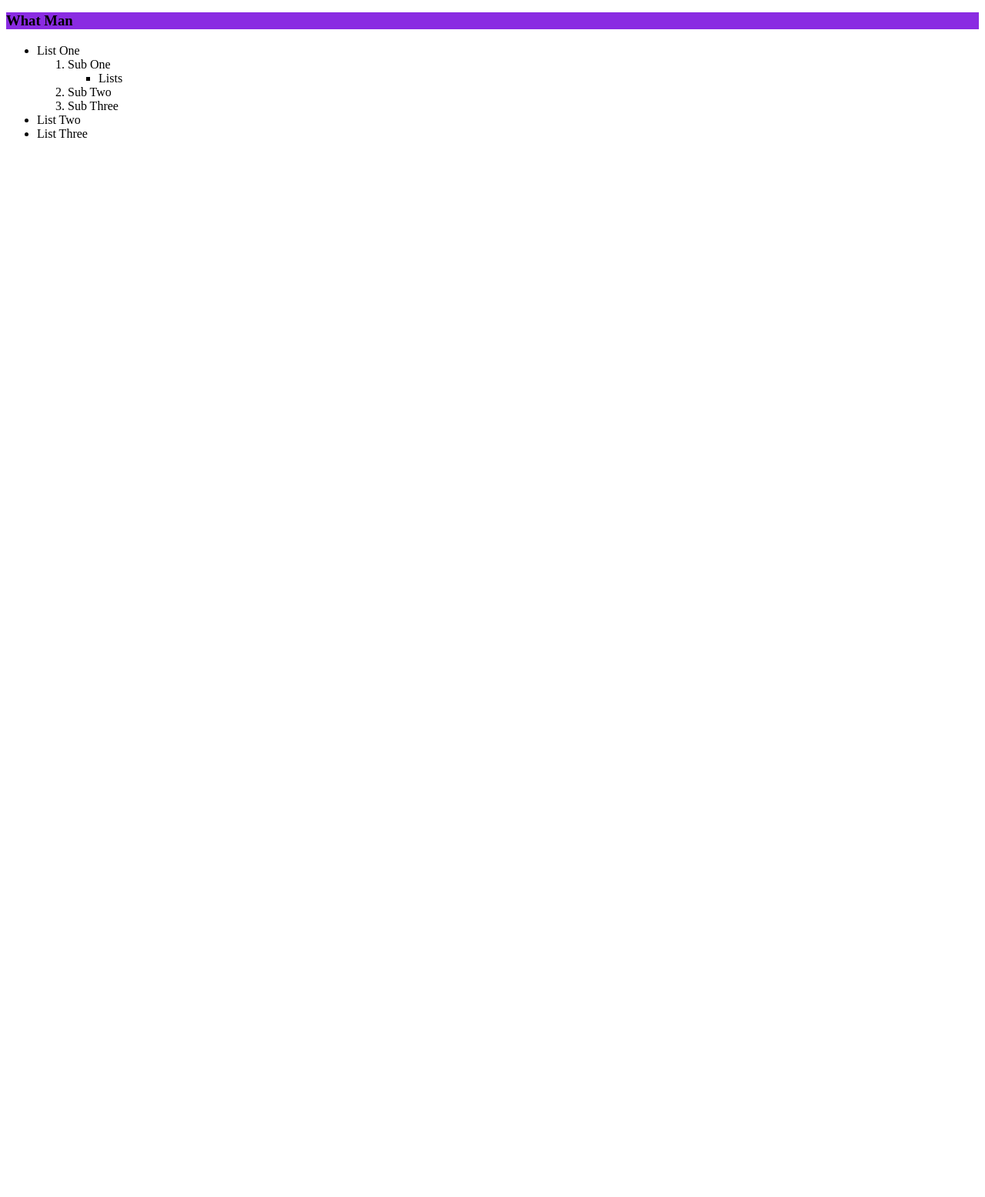
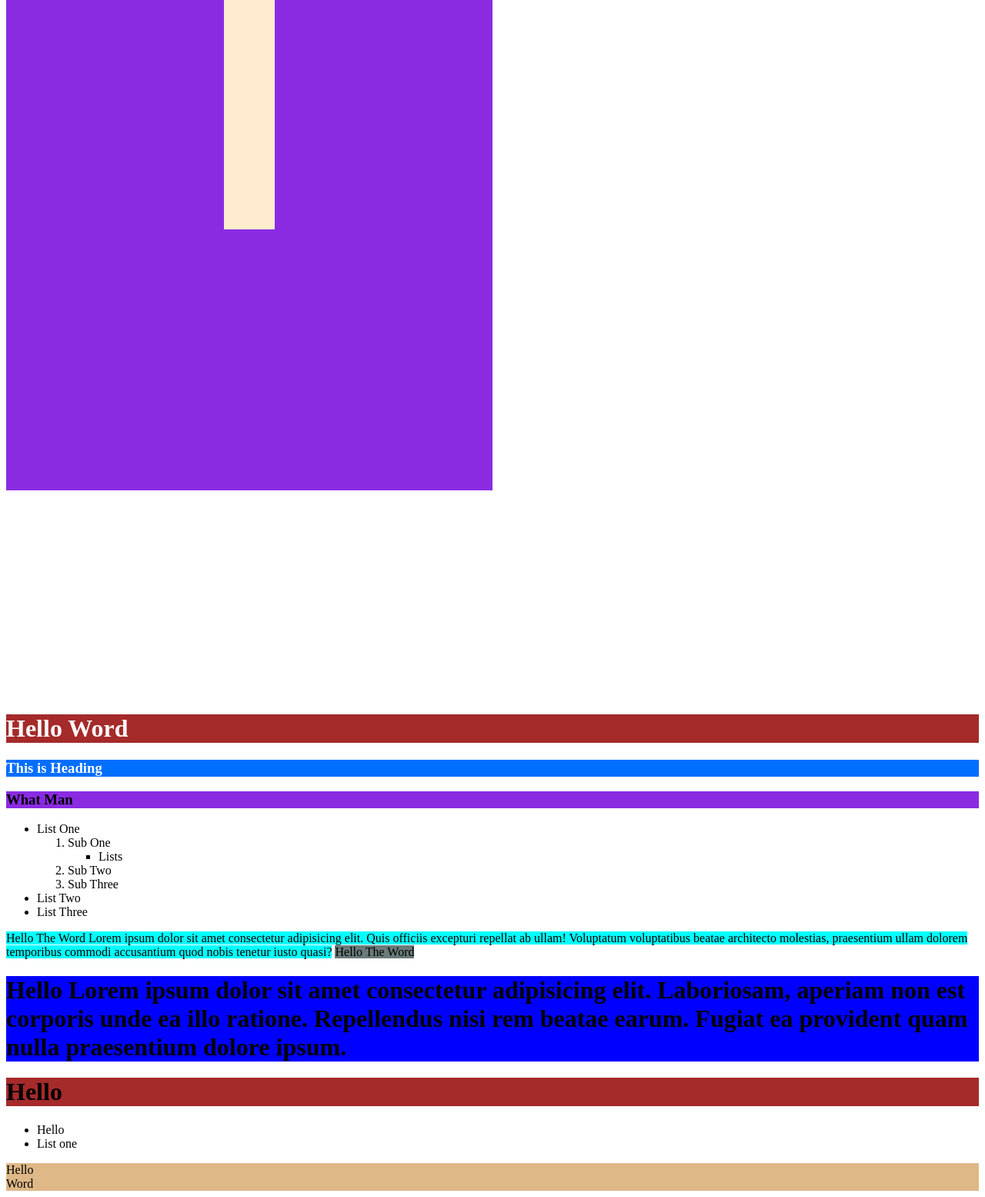
Before and after one commit to syedhussnainshah/1-2-web, a plain HTML site: page CSS/index.html in a window 1280 px wide. Shown: the part 91-1646 px from the top of the page at 77% size. Before the commit the page ends 800 px from the top, so only its background shows below. Drawn offline with Linux system fonts and the light colour scheme.

Commit message:
March, 7 2022

```diff
--- a/CSS/index.html
+++ b/CSS/index.html
@@ -6,6 +6,38 @@
 </head>
 
 <body>
+
+<style>
+    .parentDiv{
+        display: flex;
+        background-color: blueviolet;
+        justify-content: center;
+        width: 50%;
+        height:90vh;
+    }
+    .headOne{
+        background-color: blanchedalmond;
+        height: 50%;
+    }
+
+</style>
+
+
+<div class="parentDiv">
+    <h1 class="headOne">hello</h1>
+</div>
+
+
+<br><br><br><br><br>
+<br><br><br><br><br>
+<br><br><br><br><br>
+
+
+
+
+
+
+
     <style>
         h3 {
             background-color: blueviolet;
@@ -14,6 +46,7 @@
     <h1 style="background-color: brown;" class="head" id="header">Hello Word</h1>
     <h3 class="head" id="header">This is Heading </h3>
     <h3>What Man </h3>
+    <div>
     <ul>
         <li>List One
             <ol>
@@ -29,6 +62,51 @@
         <li>List Two</li>
         <li>List Three</li>
     </ul>
+</div>
+    <span style="background-color: aqua;">Hello The Word Lorem ipsum dolor sit amet consectetur adipisicing elit. Quis
+        officiis excepturi repellat ab ullam! Voluptatum voluptatibus beatae architecto molestias, praesentium ullam
+        dolorem temporibus commodi accusantium quod nobis tenetur iusto quasi?</span> <span
+        style="background-color: rgb(106, 122, 122);">Hello The Word</span>
+
+
+
+    <h1 style="background-color: blue;">Hello Lorem ipsum dolor sit amet consectetur adipisicing elit. Laboriosam,
+        aperiam non est corporis unde ea illo ratione. Repellendus nisi rem beatae earum. Fugiat ea provident quam nulla
+        praesentium dolore ipsum. </h1>
+    <h1 style="background-color: brown;">Hello</h1>
+    <nav>
+        <ul>
+            <li>Hello </li>
+            <li>List one</li>
+        </ul>
+    </nav>
+    <!-- head For Class March 7 , 2022 -->
+    <style>
+        .div{
+            background-color: burlywood;
+        }
+    </style>
+    <div class="div" id="">
+        Hello
+    </div>
+    <div class="div">
+        Word
+    </div>
+    <section class="footer">
+
+    </section>
+    <footer>
+
+    </footer>
+
+
+
+
+
+
+
+
+
 </body>
 
 </html>
--- a/CSS/stylesheet.css
+++ b/CSS/stylesheet.css
@@ -1,6 +1,8 @@
 .head{
     background-color: rgb(0, 110, 255);
 }
+/* head For Class March 7 , 2022 */
+
 #header{
     color: rgb(250, 250, 250);
 }
```
